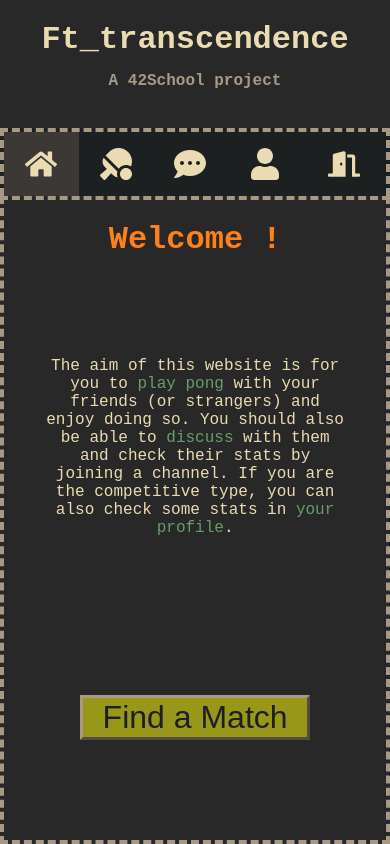
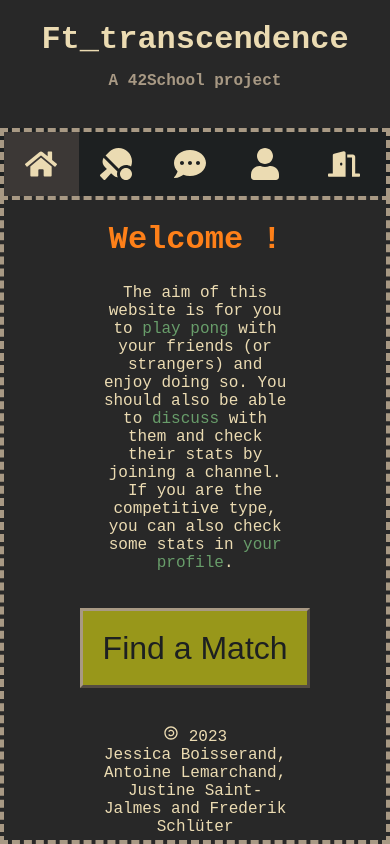
Before and after one commit to AntoineLemarchand/ft_transcendance, a React (Create React App) app in the folder containers/react-transcendance/: page /home in a window 390 px wide. Built offline with nearby package versions, Linux system fonts and the light colour scheme.

Commit message:
feat(App.tsx):improved responsiveness

```diff
--- a/containers/react-transcendance/src/component/Home/Home.tsx
+++ b/containers/react-transcendance/src/component/Home/Home.tsx
@@ -2,12 +2,12 @@ import React from 'react';
 import { useNavigate } from 'react-router-dom'
 
 import 'static/Home.scss'
+import { RiCopyleftLine } from 'react-icons/ri'
 
 function Home() {
   const navigate = useNavigate();
 	return (
 		<div className="Home">
-			<div className="content">
       <h1>Welcome !</h1>
       <p>
       The aim of this website is for you
@@ -19,8 +19,13 @@ function Home() {
       If you are the competitive type, you can also check
       some stats in <a href="#Profile">your profile</a>.
       </p>
-			</div>
       <button onClick={()=>navigate("/game")}>Find a Match</button>
+
+      <p><RiCopyleftLine fill="#ebdbb2"/> 2023<br/>
+        Jessica Boisserand,
+        Antoine Lemarchand,
+        Justine Saint-Jalmes and
+        Frederik Schlüter </p>
 		</div>
 	)
 }
--- a/containers/react-transcendance/src/component/Play/Lobby.tsx
+++ b/containers/react-transcendance/src/component/Play/Lobby.tsx
@@ -104,7 +104,7 @@ function Lobby() {
               return (
                 <button key={idx} className="Invite">
                   <img src={invite.avatar} alt="avatar" />
-                  <p>{invite.name}</p>
+                  <p>{invite.name.slice(0,10) + (invite.name.length > 10 ? '...' : '')}</p>
                 </button>
               )
             }
--- a/containers/react-transcendance/src/static/Chat/Chat.scss
+++ b/containers/react-transcendance/src/static/Chat/Chat.scss
@@ -146,6 +146,7 @@ $headerHeight: 3rem;
     .channelMenu {
       position: absolute;
       visibility: hidden;
+      top: $headerHeight;
       opacity: 0%;
       z-index: 1;
       width: 100%;
--- a/containers/react-transcendance/src/static/Home.scss
+++ b/containers/react-transcendance/src/static/Home.scss
@@ -1,23 +1,16 @@
 @import './gruvbox';
 
 .Home {
-	position: absolute;
-	display: inline;
+  width: 100%;
+  overflow-y: scroll;
   display: flex;
   flex-direction: column;
-  justify-content: space-around;
   align-items: center;
-  height: 80%;
-	.content {
-		width: 80%;
-
-		display: grid;
-    grid-template-rows: 2fr 3fr 2fr;
   text-align: center;
-
   h1 {color: color('orangePrimary');}
 
   p {
+    margin: auto;
     color: color('textPrimary');
 
     a {
@@ -27,11 +20,11 @@
       &:hover {background: color('greySecondary');}
     }
   }
-	}
 
 	button {
 		width: 60%;
 		height: 5rem;
+    margin: 2rem 0;
 		color: color('backGround2');
 		background: color('greenSecondary');
 		font-size: 2rem;
@@ -40,4 +33,9 @@
 		&:hover {background: color('greenPrimary');}
 		&:active {background: color('greenSecondary');}
 	}
+
+  &>p {
+    color: color('textPrimary');
+    width: 50%;
   }
+}
--- a/containers/react-transcendance/src/static/Play/Lobby.scss
+++ b/containers/react-transcendance/src/static/Play/Lobby.scss
@@ -17,6 +17,7 @@ $inviteHeight: 4rem;
   }
 
   .MatchMaking {
+    overflow-y: scroll;
     display: grid;
     color: color('textPrimary');
     grid-template-rows: 1fr 1fr;
```
Lines whose indentation alone changed are shown as unchanged.
